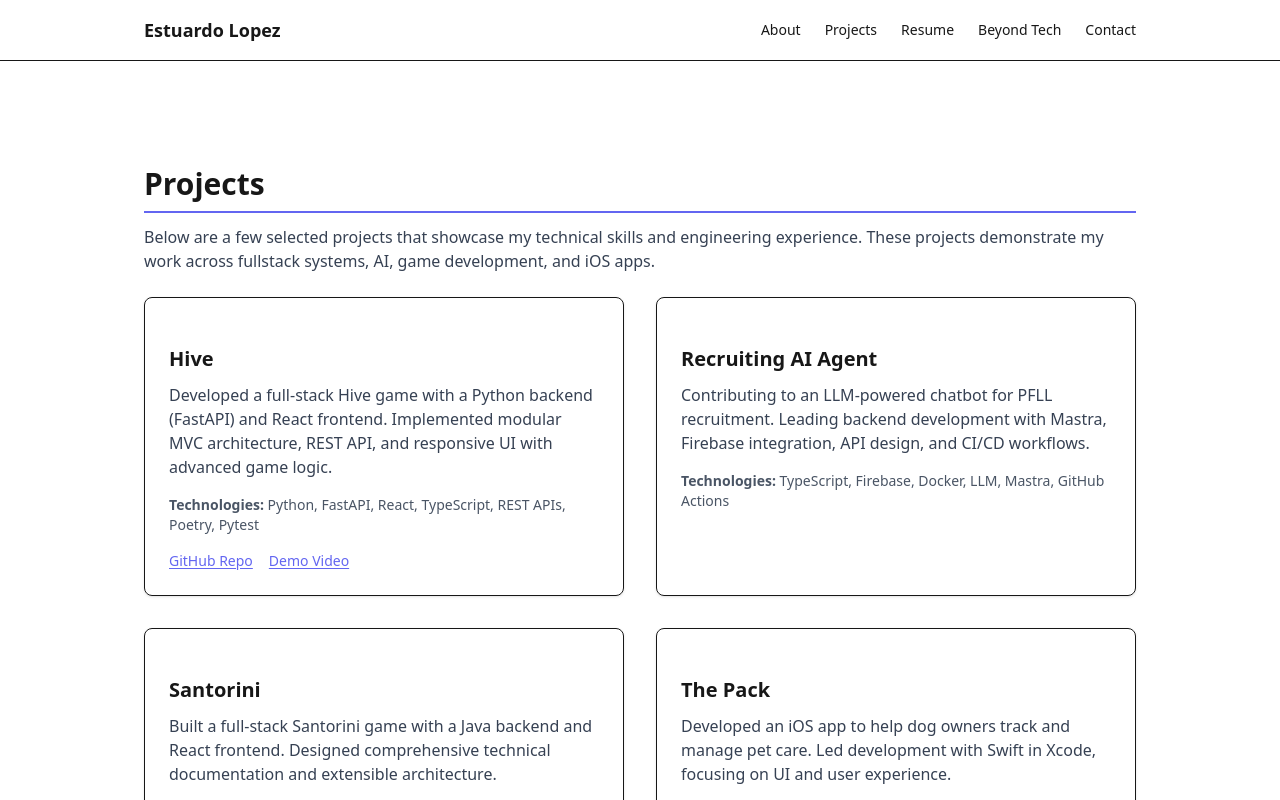
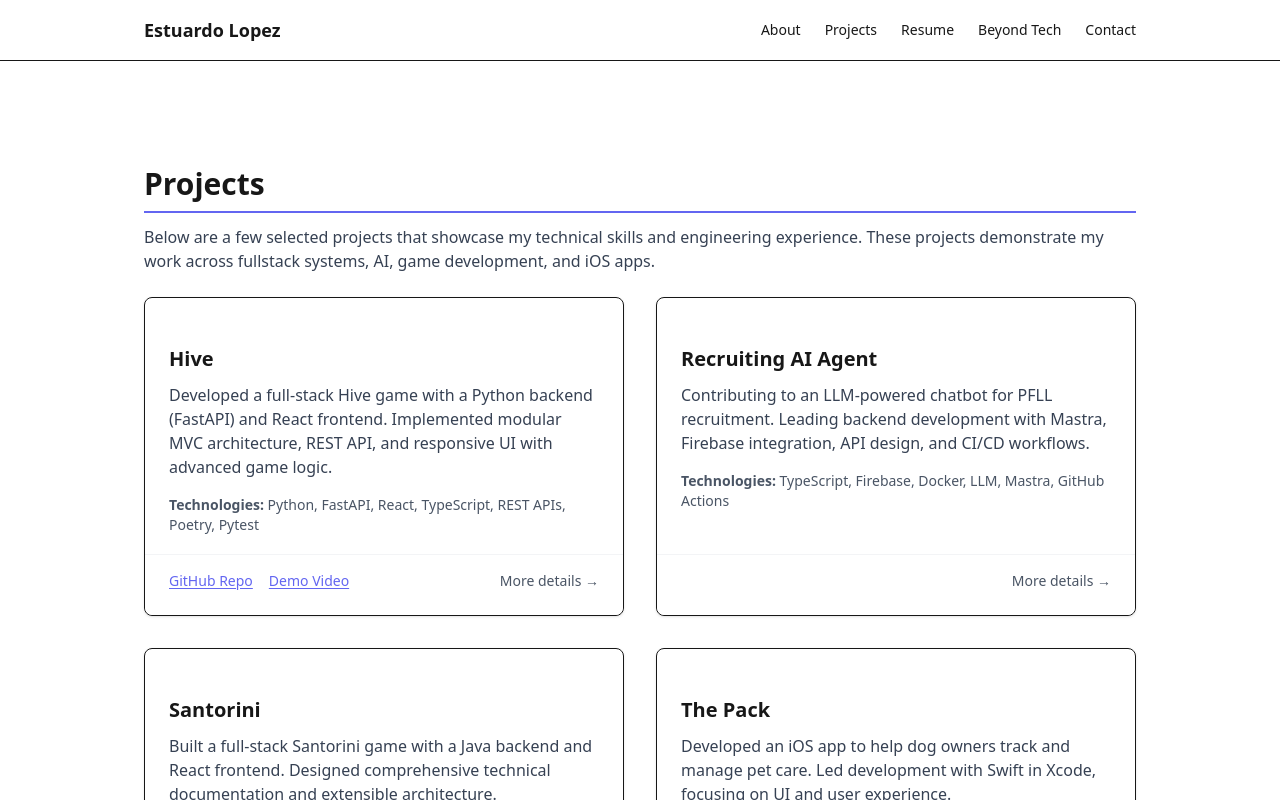
Before and after one commit to estulpz202/personal-website, a Next.js app: page /projects in a window 1280 px wide. Shown: the top 800 px of the page. Built offline with nearby package versions, Linux system fonts and the light colour scheme.

Commit message:
Refactor ProjectCard layout for improved structure and styling consistency.

```diff
--- a/src/components/projects/ProjectCard.tsx
+++ b/src/components/projects/ProjectCard.tsx
@@ -21,7 +21,7 @@ export default function ProjectCard({ slug, title, description, tech, links }: P
   return (
     <div
       onClick={handleCardClick}
-      className="group proj-card-link border rounded-lg p-6 shadow-sm hover:shadow-lg transition-transform transform hover:scale-[1.02] fade-in-up"
+      className="group proj-card-link border rounded-lg shadow-sm hover:shadow-lg transition-transform transform hover:scale-[1.025] fade-in-up relative"
       role="link"
       tabIndex={0}
       onKeyDown={(e) => {
@@ -31,6 +31,8 @@ export default function ProjectCard({ slug, title, description, tech, links }: P
         }
       }}
     >
+      {/* Top content */}
+      <div className="p-6 pb-16">
         <h3 className="text-xl font-semibold mb-2 group-hover:text-[color:var(--accent-color)] transition-colors">
           {title}
         </h3>
@@ -38,13 +40,17 @@ export default function ProjectCard({ slug, title, description, tech, links }: P
         <div className="text-sm text-gray-600 mb-4">
           <strong>Technologies:</strong> {tech.join(', ')}
         </div>
-      {links && links.length > 0 && (
+      </div>
+
+      {/* Bottom content */}
+      <div className="absolute bottom-0 left-0 right-0 p-6 pt-4 border-t border-gray-100 bg-white rounded-b-lg">
+        <div className="flex justify-between items-center text-sm">
           <div
-          className="flex flex-wrap gap-4 text-sm"
+            className="flex flex-wrap gap-4"
             onClick={(e) => e.stopPropagation()}
             onKeyDown={(e) => e.stopPropagation()}
           >
-          {links.map((link) => (
+            {links?.map((link) => (
               <a
                 key={link.url}
                 href={link.url}
@@ -56,7 +62,11 @@ export default function ProjectCard({ slug, title, description, tech, links }: P
               </a>
             ))}
           </div>
-      )}
+          <span className="text-sm text-gray-600 group-hover:text-[color:var(--accent-color)] transition-colors">
+            More details →
+          </span>
+        </div>
+      </div>
     </div>
   );
 }
```
Lines whose indentation alone changed are shown as unchanged.
